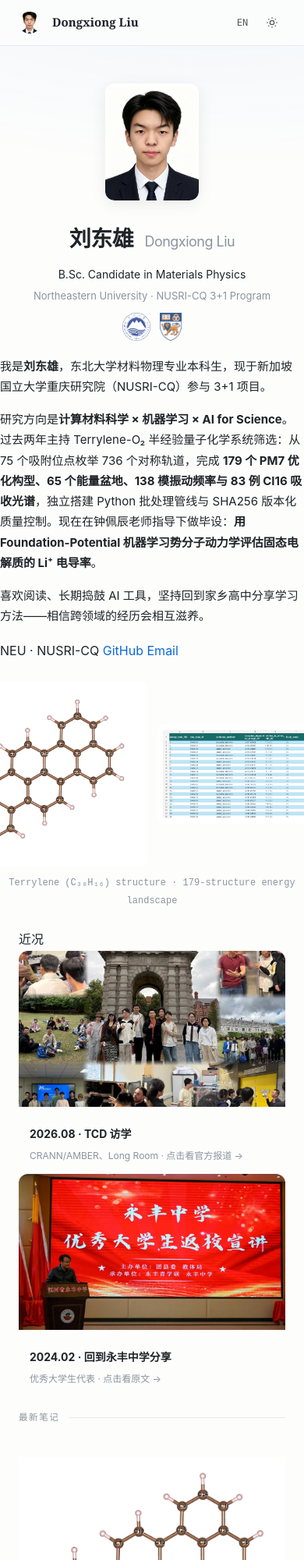
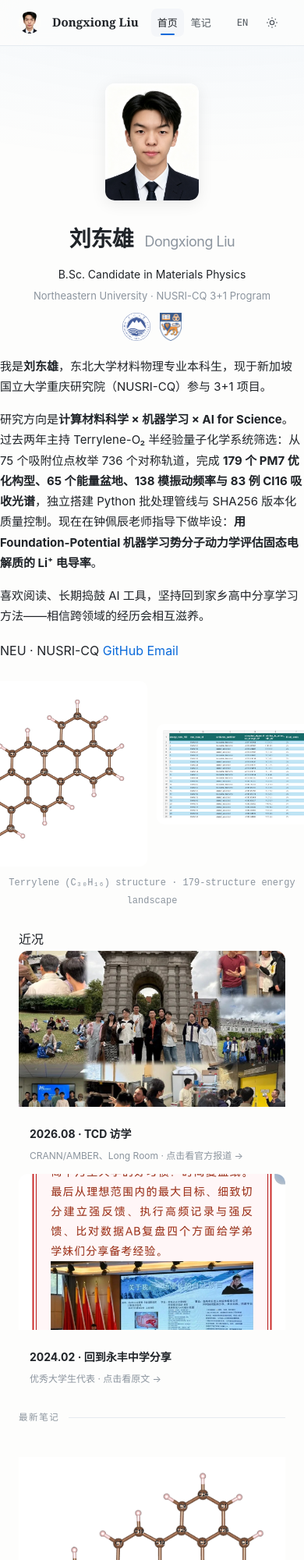
Before and after one commit to Dongxiong67/Dongxiong67.github.io, a plain HTML site: page index.html in a window 390 px wide. Shown: the top 2000 px of the page at 78% size. Drawn offline with Linux system fonts and the light colour scheme; a web font is replaced by a local one.

Commit message:
fix mobile nav scrollable, use correct return-school photo

```diff
--- a/index.html
+++ b/index.html
@@ -320,7 +320,11 @@ footer{
 .footer-inner .links a:hover{color:var(--link)}
 
 @media(max-width:640px){
-  .nav-links{display:none}
+  .nav-links{display:flex;overflow-x:auto;-webkit-overflow-scrolling:touch;justify-content:flex-start;gap:1px;scrollbar-width:none}
+  .nav-links::-webkit-scrollbar{display:none}
+  .nav-links a{font-size:13px;padding:6px 8px;white-space:nowrap}
+  .nav-inner{flex-wrap:nowrap}
+  .brand-name{font-size:14px;white-space:nowrap}
   .welcome{padding:44px 0 28px}
   .post-item h2{font-size:19px}
   .post-item .post-excerpt{font-size:15px}
@@ -1019,7 +1023,7 @@ function renderHome(){
           <div class="recent-meta"><b>2026.08 · TCD 访学</b><span>CRANN/AMBER、Long Room · 点击看官方报道 →</span></div>
         </a>
         <a class="recent-card" href="https://mp.weixin.qq.com/s/Lqst7Uh_9JedgMd-rP7Z1w" target="_blank" rel="noopener">
-          <img src="assets/school-2024-04.jpg" alt="Returning to high school">
+          <img src="assets/return-school-correct.jpg" alt="Returning to high school">
           <div class="recent-meta"><b>2024.02 · 回到永丰中学分享</b><span>优秀大学生代表 · 点击看原文 →</span></div>
         </a>
       </div>
```
Also changed, not shown: assets/return-school-correct.jpg (added).
